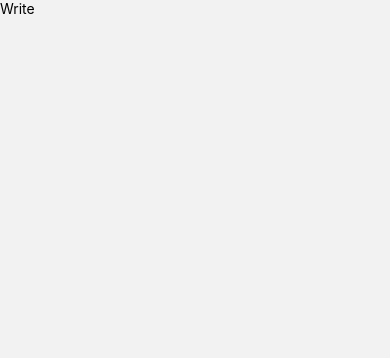
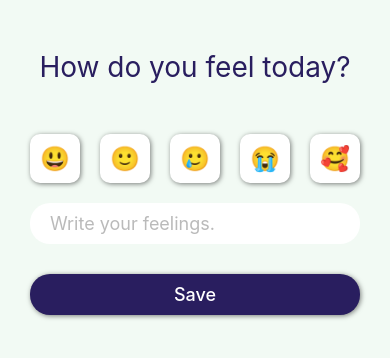
Before and after one commit to Young-BLUE/deans-diary, a React Native app: screen /Write in a window 390 px wide. Shown: the top 358 px of the page. Built offline with nearby package versions, Linux system fonts and the light colour scheme.

Commit message:
@types styled-components 설치로 styled로 된 태그에 각종 option 자동완성. 선택된 emotion 에 대한 css 강조처리. validation

```diff
--- a/css/colors.js
+++ b/css/colors.js
@@ -1,7 +1,7 @@
 const colors = {
-    bgColor: '#ffda79',
-    textColor: '#34ace0',
-    cardColor: '#f7f1e3',
-    btnColor: '#706fd3',
+  bgColor: "#f2faf4",
+  textColor: "#291e5f",
+  cardColor: "#f7f1e3",
+  btnColor: "#291e5f",
 };
 export default colors;
--- a/package.json
+++ b/package.json
@@ -11,6 +11,8 @@
   "dependencies": {
     "@react-navigation/native": "^6.1.2",
     "@react-navigation/native-stack": "^6.9.8",
+    "@types/styled-components": "^5.1.26",
+    "@types/styled-components-react-native": "^5.2.1",
     "expo": "~47.0.12",
     "expo-splash-screen": "~0.17.5",
     "expo-status-bar": "~1.4.2",
--- a/screens/Home.js
+++ b/screens/Home.js
@@ -5,7 +5,7 @@
 
 const View = styled.View`
   flex: 1;
-  padding: 100px 50px 0px 50px;
+  padding: 100px 30px 0px 30px;
   background-color: ${colors.bgColor};
 `;
 const Title = styled.Text`
--- a/screens/Write.js
+++ b/screens/Write.js
@@ -1,13 +1,101 @@
-import React from "react";
+import React, { useState } from "react";
 import styled from "styled-components/native";
+import colors from "../css/colors";
+import { Alert } from "react-native";
 
-const View = styled.View``;
-const Text = styled.Text``;
+const View = styled.View`
+  background-color: ${colors.bgColor};
+  flex: 1;
+  padding: 0px 30px;
+`;
+const Title = styled.Text`
+  color: ${colors.textColor};
+  margin: 50px 0px;
+  text-align: center;
+  font-size: 28px;
+`;
 
-const Write = () => (
-  <View>
-    <Text>Write</Text>
-  </View>
-);
+const TextInput = styled.TextInput`
+  background-color: white;
+  border-radius: 20px;
+  padding: 10px 20px;
+  font-size: 18px;
+`;
+
+const Btn = styled.TouchableOpacity`
+  width: 100%;
+  background-color: ${colors.btnColor};
+  margin-top: 30px;
+  padding: 10px 20px;
+  align-items: center;
+  border-radius: 20px;
+  box-shadow: 1px 1px 5px rgba(0, 0, 0, 0.5);
+`;
+
+const BtnText = styled.Text`
+  color: white;
+  font-weight: 500;
+  font-size: 18px;
+`;
+
+const Emotions = styled.View`
+  flex-direction: row;
+  margin-bottom: 20px;
+  justify-content: space-between;
+`;
+const Emotion = styled.TouchableOpacity`
+  background-color: white;
+  box-shadow: 1px 1px 5px rgba(0, 0, 0, 0.5);
+  padding: 10px;
+  border-radius: 10px;
+  border-width: ${(props) => (props.selected ? "2px" : "0px")};
+`;
+
+const EmotionText = styled.Text`
+  font-size: 24px;
+`;
+
+const emotions = ["😃", "🙂", "🥲", "😭", "🥰"];
+
+const Write = () => {
+  const [selectedEmotion, setEmotion] = useState(null);
+  const [feelings, setFeelings] = useState("");
+  const onChangeText = (text) => setFeelings(text);
+  const onEmotionPress = (face) => {
+    setEmotion(face);
+  };
+  const onSubmit = () => {
+    if (feelings === "" || selectedEmotion == null) {
+      return Alert.alert("Please complete form.");
+    }
+  };
+  return (
+    <View>
+      <Title>How do you feel today?</Title>
+      <Emotions>
+        {emotions.map((emotion, index) => (
+          <Emotion
+            key={index}
+            onPress={() => onEmotionPress(emotion)}
+            selected={emotion === selectedEmotion}
+          >
+            <EmotionText>{emotion}</EmotionText>
+          </Emotion>
+        ))}
+      </Emotions>
+      <TextInput
+        value={feelings}
+        returnKeyType={"done"}
+        onSubmitEditing={onSubmit}
+        onChangeText={onChangeText}
+        placeholder="Write your feelings."
+        placeholderTextColor={"#bababa"}
+      />
+      <Btn onPress={onSubmit}>
+        <BtnText>Save</BtnText>
+      </Btn>
+    </View>
+  );
+};
 
 export default Write;
```
Also changed, not shown: 1 other file (tests, documents, lock files or other folders).
